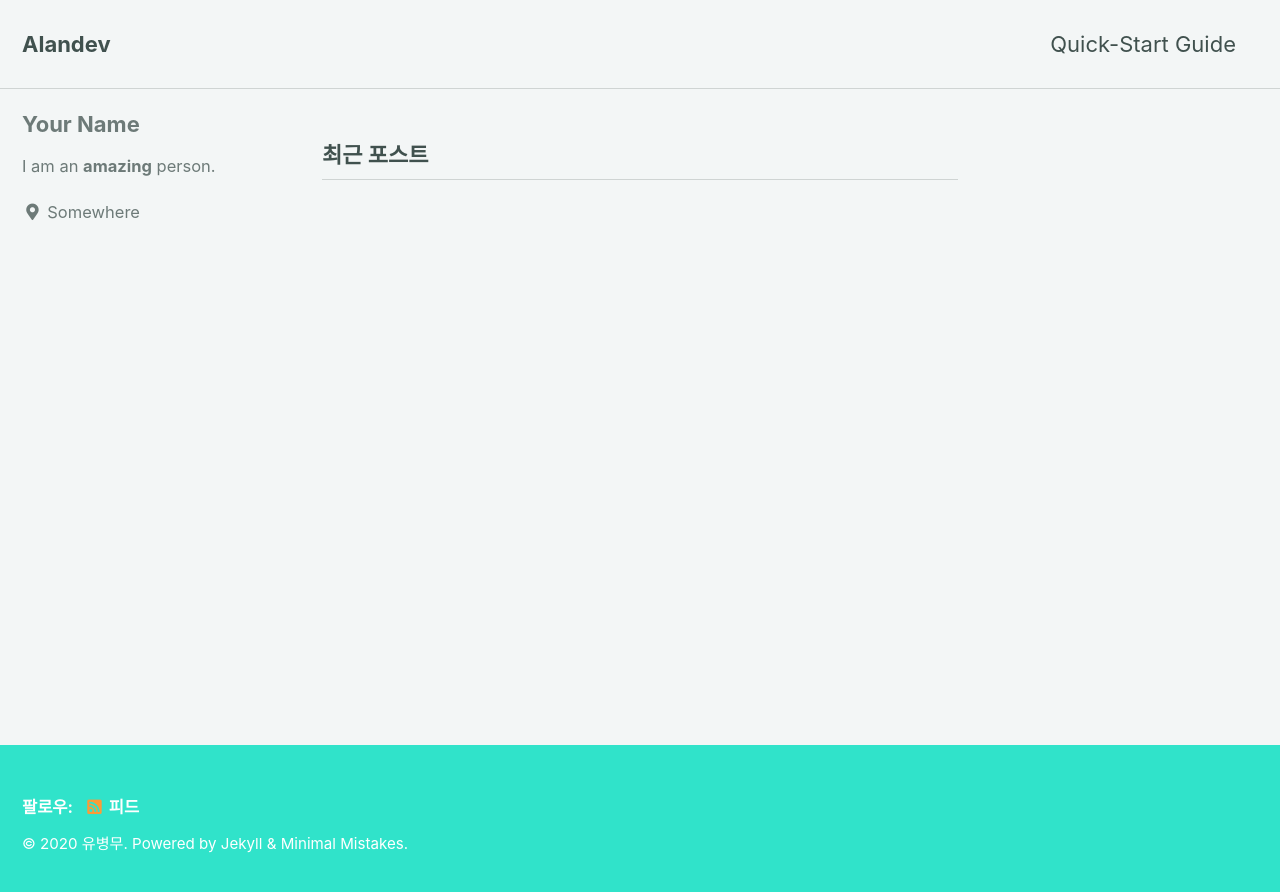
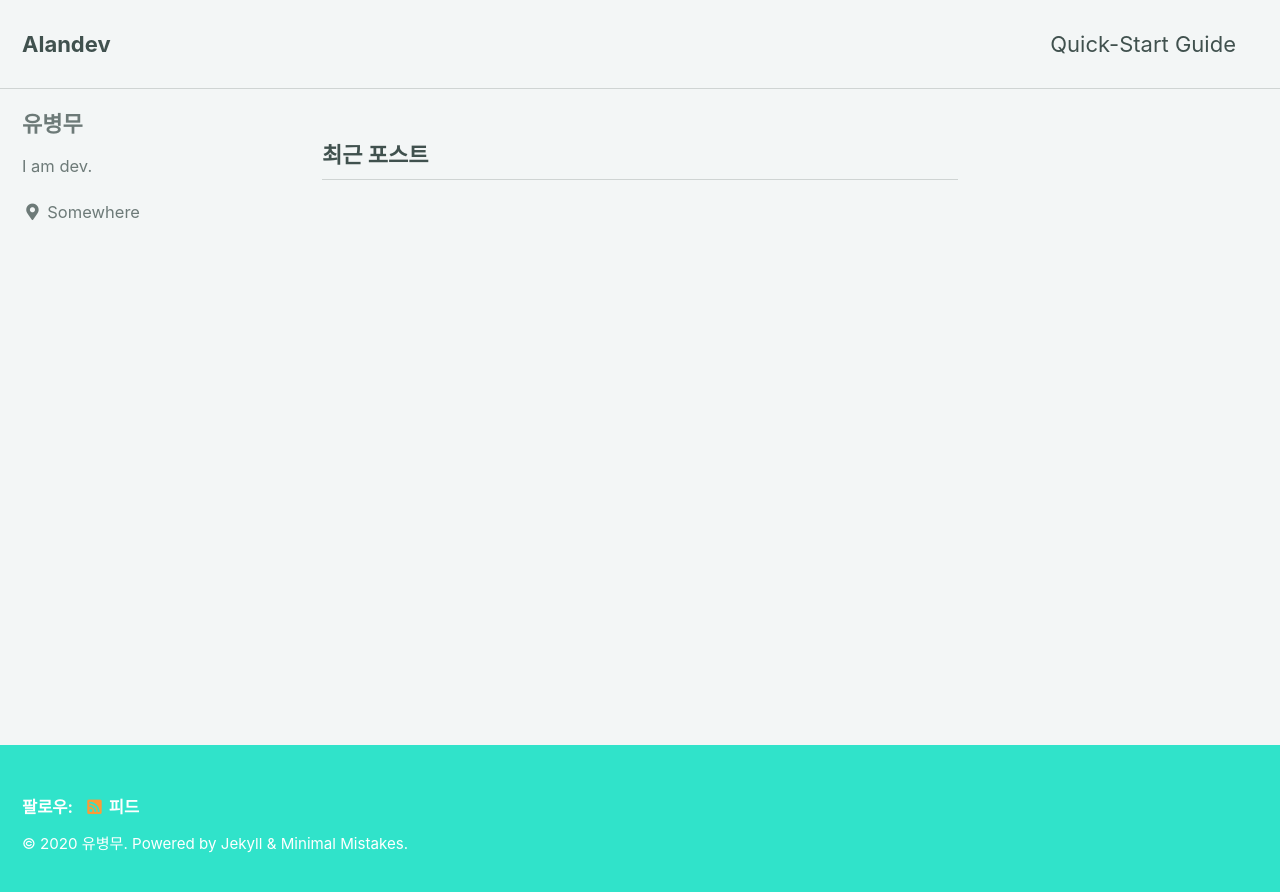
Before and after one commit to alandev38/alandev38.github.io, a Jekyll site: the page built from index.html, in a window 1280 px wide. Shown: the top 892 px of the page. Built offline with Jekyll 4.4.1, drawn with Linux system fonts in a browser that asks for light colours; cached includes are drawn as plain includes; the list of posts is cut into pages by our own code.

Commit message:
Update _config.yml

```diff
--- a/_config.yml
+++ b/_config.yml
@@ -21,18 +21,18 @@ title_separator          : "-"
 subtitle                 : # site tagline that appears below site title in masthead
 name                     : "유병무"
 description              : "Hello world"
-url                      : # the base hostname & protocol for your site e.g. "https://mmistakes.github.io"
+url                      : "https://alandev38.github.io" # the base hostname & protocol for your site e.g. "https://mmistakes.github.io"
 baseurl                  : # the subpath of your site, e.g. "/blog"
-repository               : # GitHub username/repo-name e.g. "mmistakes/minimal-mistakes"
+repository               : alandev38/alandev38.github.io # GitHub username/repo-name e.g. "mmistakes/minimal-mistakes"
 teaser                   : # path of fallback teaser image, e.g. "/assets/images/500x300.png"
 logo                     : # path of logo image to display in the masthead, e.g. "/assets/images/88x88.png"
 masthead_title           : # overrides the website title displayed in the masthead, use " " for no title
 # breadcrumbs            : false # true, false (default)
 words_per_minute         : 200
 comments:
-  provider               : # false (default), "disqus", "discourse", "facebook", "staticman", "staticman_v2", "utterances", "custom"
+  provider               : "disqus" # false (default), "disqus", "discourse", "facebook", "staticman", "staticman_v2", "utterances", "custom"
   disqus:
-    shortname            : # https://help.disqus.com/customer/portal/articles/466208-what-s-a-shortname-
+    shortname            : "alandev38-github-io" # https://help.disqus.com/customer/portal/articles/466208-what-s-a-shortname-
   discourse:
     server               : # https://meta.discourse.org/t/embedding-discourse-comments-via-javascript/31963 , e.g.: meta.discourse.org
   facebook:
@@ -93,9 +93,9 @@ analytics:
 
 # Site Author
 author:
-  name             : "Your Name"
+  name             : "유병무"
   avatar           : # path of avatar image, e.g. "/assets/images/bio-photo.jpg"
-  bio              : "I am an **amazing** person."
+  bio              : "I am dev."
   location         : "Somewhere"
   email            :
   links:
@@ -276,6 +276,6 @@ defaults:
       layout: single
       author_profile: true
       read_time: true
-      comments: # true
+      comments: true
       share: true
       related: true
```
